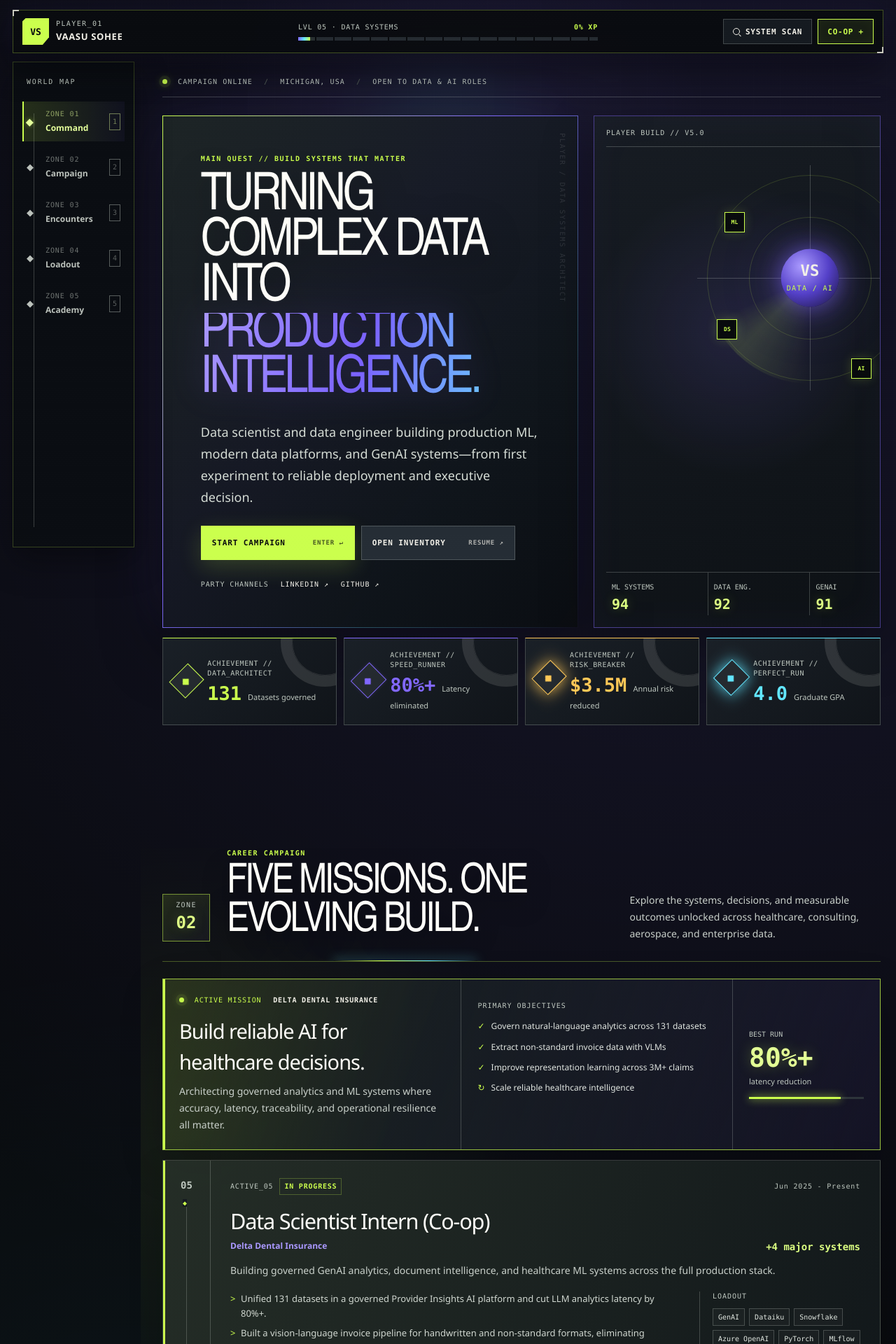
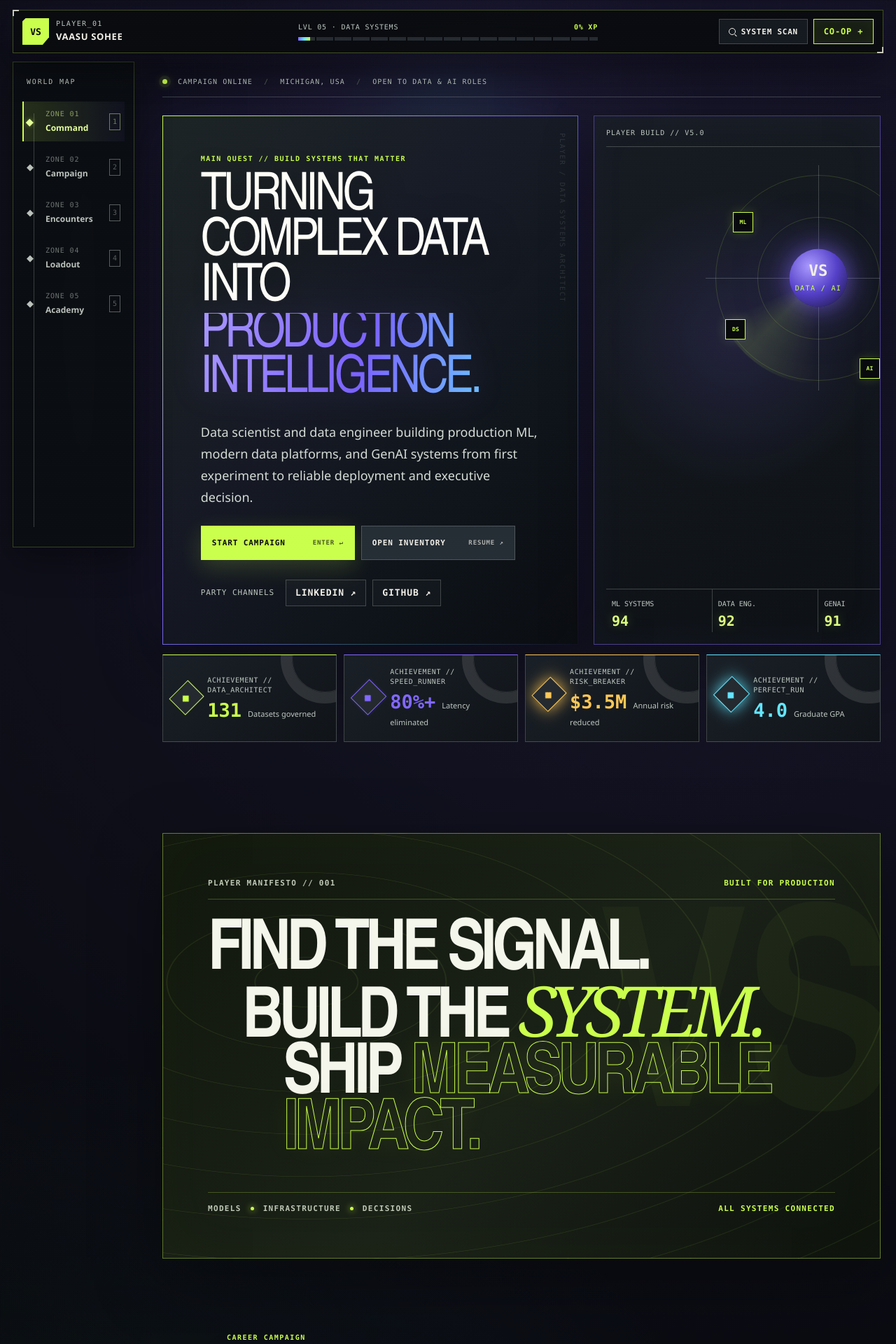
Before and after one commit to vaasu202/portfolio, a Next.js app: page / in a window 1280 px wide. Shown: the top 1920 px of the page at 70% size. Built offline with nearby package versions, Linux system fonts and the light colour scheme; no server answers.

Commit message:
Add editorial portfolio treatment

```diff
--- a/app/globals.css
+++ b/app/globals.css
@@ -224,14 +224,77 @@ body { font-size: 16px; }
 .final-zone { background: radial-gradient(circle at center, rgba(130,104,255,.34), transparent 42%), radial-gradient(circle at 35% 60%, rgba(98,230,255,.08), transparent 25%), #090c10; }
 .final-zone h2 { color: #fffef9; text-shadow: 0 18px 55px rgba(0,0,0,.45), 0 0 35px rgba(130,104,255,.15); }
 .final-zone > p:not(.quest-label) { color: #d5dcd6; font-size: 16px; }
-.final-cta { font-size: 12px; box-shadow: 0 18px 55px rgba(203,255,77,.18); }
+.final-cta { width: min(820px, 100%); min-height: 78px; padding: 0 27px; font-size: 15px; box-shadow: 0 18px 55px rgba(203,255,77,.18); }
+.final-cta b { font-size: 14px; }
 .final-cta:hover { transform: translateY(-3px); box-shadow: 0 24px 70px rgba(203,255,77,.3); }
+.final-links { width: min(820px, 100%); display: grid; grid-template-columns: repeat(3, 1fr); gap: 9px; margin-top: 13px; font-size: 13px; }
+.final-links a { min-height: 58px; display: grid; place-items: center; border: 1px solid var(--line); background: rgba(255,255,255,.025); font-weight: 800; letter-spacing: .08em; transition: color .2s, border-color .2s, background .2s, transform .2s; }
+.final-links a:hover { color: var(--void); border-color: var(--lime); background: var(--lime); transform: translateY(-3px); }
+.party-links { gap: 9px; }
+.party-links > span { margin-right: 7px; font-size: 11px; }
+.party-links a { min-height: 38px; display: inline-flex; align-items: center; padding: 0 13px; border: 1px solid var(--line); background: rgba(255,255,255,.025); font-size: 13px; font-weight: 800; }
+.party-links a:hover { border-color: var(--lime); background: rgba(203,255,77,.08); }
+.hud-contact { min-width: 86px; justify-content: center; font-size: 12px; }
+.encounter-reward > b, .lore-card > b { font-size: 11px; }
+
+/* Editorial interlude inspired by motorsport poster design */
+.manifesto-zone {
+  width: min(1440px, calc(100% - 44px));
+  min-height: 570px;
+  margin: 42px auto 18px;
+  padding: clamp(36px, 5vw, 78px);
+  position: relative;
+  overflow: hidden;
+  display: flex;
+  flex-direction: column;
+  justify-content: space-between;
+  border: 1px solid rgba(203,255,77,.42);
+  background: repeating-radial-gradient(ellipse at 20% 35%, transparent 0 72px, rgba(203,255,77,.075) 73px 74px, transparent 75px 126px), linear-gradient(135deg, #11170d, #1a2117 54%, #0d120d);
+  box-shadow: 0 30px 90px rgba(0,0,0,.34), inset 0 0 90px rgba(203,255,77,.025);
+}
+.manifesto-zone::before {
+  content: "VS";
+  position: absolute;
+  right: -25px;
+  top: 50%;
+  color: rgba(203,255,77,.035);
+  font: 900 clamp(220px, 31vw, 510px)/.65 var(--display);
+  transform: translateY(-50%);
+  pointer-events: none;
+}
+.manifesto-topline, .manifesto-bottom { position: relative; z-index: 2; display: flex; align-items: center; gap: 13px; color: #bfc8b6; font: 800 11px var(--mono); letter-spacing: .12em; }
+.manifesto-topline { justify-content: space-between; padding-bottom: 16px; border-bottom: 1px solid rgba(203,255,77,.25); }
+.manifesto-topline b, .manifesto-bottom b { color: var(--lime); }
+.manifesto-title { position: relative; z-index: 2; margin: 38px 0 44px; color: #f4f5eb; font-family: var(--display); font-size: clamp(60px, 7.8vw, 128px); font-weight: 900; line-height: .8; letter-spacing: -.065em; text-transform: uppercase; }
+.manifesto-title span { display: block; }
+.manifesto-title span:nth-child(2) { padding-left: 5.5%; }
+.manifesto-title span:nth-child(3) { padding-left: 12%; }
+.manifesto-title em { color: var(--lime); font-family: Georgia, "Times New Roman", serif; font-weight: 400; letter-spacing: -.085em; }
+.manifesto-title strong { color: transparent; font-weight: 900; -webkit-text-stroke: 1px var(--lime); text-shadow: 0 0 34px rgba(203,255,77,.08); }
+.manifesto-bottom { padding-top: 16px; border-top: 1px solid rgba(203,255,77,.25); }
+.manifesto-bottom i { width: 5px; height: 5px; border-radius: 50%; background: var(--lime); box-shadow: 0 0 10px var(--lime); }
+.manifesto-bottom b { margin-left: auto; }
+.manifesto-wipes { position: absolute; inset: 0; z-index: 4; pointer-events: none; }
+.manifesto-wipes i { position: absolute; left: 7%; width: 86%; height: 18%; opacity: 0; background: var(--lime); box-shadow: 0 0 35px rgba(203,255,77,.2); }
+.manifesto-wipes i:nth-child(1) { top: 25%; }.manifesto-wipes i:nth-child(2) { top: 43%; width: 76%; left: 13%; }.manifesto-wipes i:nth-child(3) { top: 61%; width: 64%; left: 23%; }
+.motion-ready .manifesto-zone.revealed .manifesto-wipes i { animation: manifesto-wipe 1.05s cubic-bezier(.77,0,.18,1) both; }
+.motion-ready .manifesto-zone.revealed .manifesto-wipes i:nth-child(2) { animation-delay: .1s; }.motion-ready .manifesto-zone.revealed .manifesto-wipes i:nth-child(3) { animation-delay: .2s; }
+
+@keyframes manifesto-wipe { 0% { opacity: 1; transform: translateX(-115%); } 42%, 58% { opacity: 1; transform: translateX(0); } 100% { opacity: 0; transform: translateX(115%); } }
 
 @media (max-width: 590px) {
   .hero-copy { font-size: 16px; }
   .world-nav button > span:nth-child(2) { font-size: 11px; }
   .mission-detail-grid li, .mission-summary, .encounter-description { font-size: 13px; }
   .player-copy strong { font-size: 12px; }
+  .manifesto-zone { width: calc(100% - 22px); min-height: 470px; margin-top: 18px; padding: 27px 20px; }
+  .manifesto-title { font-size: clamp(45px, 14vw, 70px); line-height: .84; margin: 34px 0; }
+  .manifesto-title span:nth-child(2), .manifesto-title span:nth-child(3) { padding-left: 0; }
+  .manifesto-topline { align-items: flex-start; gap: 9px; font-size: 9px; }.manifesto-topline b { text-align: right; }
+  .manifesto-bottom { flex-wrap: wrap; font-size: 9px; }.manifesto-bottom b { width: 100%; margin: 8px 0 0; }
+  .final-cta { min-height: 82px; }.final-cta b { font-size: 12px; }
+  .final-links { grid-template-columns: 1fr; font-size: 13px; }
+  .party-links > span { width: 100%; }.party-links a { font-size: 12px; }
 }
 
 /* Cinematic motion system */
--- a/app/page.tsx
+++ b/app/page.tsx
@@ -192,7 +192,7 @@ export default function Home() {
     };
 
     const revealTargets = Array.from(document.querySelectorAll<HTMLElement>(
-      ".zone-heading, .active-quest, .mission-card, .encounter-card, .loadout-card, .academy-card, .lore-card, .profile-card, .achievement",
+      ".manifesto-zone, .zone-heading, .active-quest, .mission-card, .encounter-card, .loadout-card, .academy-card, .lore-card, .profile-card, .achievement",
     ));
     document.documentElement.classList.add("motion-ready");
     revealTargets.forEach((target, index) => {
@@ -290,7 +290,7 @@ export default function Home() {
             <div className="command-copy">
               <p className="quest-label">MAIN QUEST // BUILD SYSTEMS THAT MATTER</p>
               <h1>Turning complex data into <em>production intelligence.</em></h1>
-              <p className="hero-copy">Data scientist and data engineer building production ML, modern data platforms, and GenAI systems—from first experiment to reliable deployment and executive decision.</p>
+              <p className="hero-copy">Data scientist and data engineer building production ML, modern data platforms, and GenAI systems from first experiment to reliable deployment and executive decision.</p>
               <div className="command-actions">
                 <button className="game-button primary" type="button" onClick={() => jumpTo("missions")}><span>START CAMPAIGN</span><b>ENTER ↵</b></button>
                 <a className="game-button secondary" href="resume.pdf" target="_blank"><span>OPEN INVENTORY</span><b>RESUME ↗</b></a>
@@ -319,6 +319,17 @@ export default function Home() {
               </article>
             ))}
           </div>
+        </section>
+
+        <section className="manifesto-zone" aria-labelledby="manifesto-title">
+          <div className="manifesto-topline"><span>PLAYER MANIFESTO // 001</span><b>BUILT FOR PRODUCTION</b></div>
+          <h2 className="manifesto-title" id="manifesto-title">
+            <span>Find the signal.</span>
+            <span>Build the <em>system.</em></span>
+            <span>Ship <strong>measurable impact.</strong></span>
+          </h2>
+          <div className="manifesto-bottom"><span>MODELS</span><i /><span>INFRASTRUCTURE</span><i /><span>DECISIONS</span><b>ALL SYSTEMS CONNECTED</b></div>
+          <div className="manifesto-wipes" aria-hidden="true"><i /><i /><i /></div>
         </section>
 
         <section className="zone missions-zone" id="missions">
```
Also changed, not shown: 1 other file (tests, documents, lock files or other folders).
